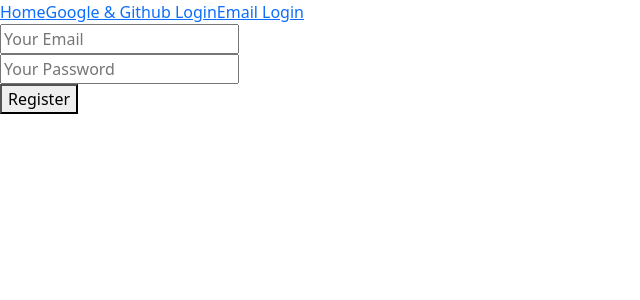
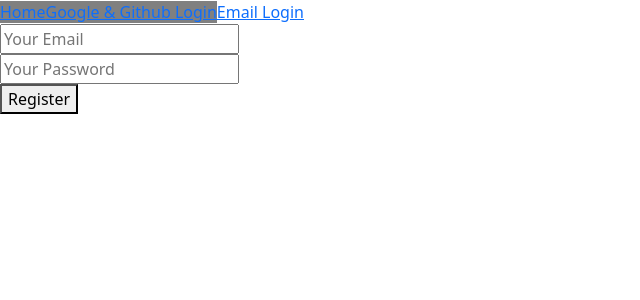
Before and after one commit to sadmanador/email-password-base-auth, a React (Create React App) app: page / in a window 1280 px wide. Shown: the top 300 px of the page, without its empty margins (0-640 px from the left). Built offline with nearby package versions, Linux system fonts and the light colour scheme.

Commit message:
57-4 done!

```diff
--- a/src/components/Bootstrap-form/Bootstrap-Form.js
+++ b/src/components/Bootstrap-form/Bootstrap-Form.js
@@ -1,10 +1,23 @@
 import Button from 'react-bootstrap/Button';
 import Form from 'react-bootstrap/Form';
+import app from '../../firebase/firebase.init'
+import { getAuth, createUserWithEmailAndPassword } from "firebase/auth";
 
+const auth = getAuth(app);
 
 const handleFormSubmit = event => {
- event.preventDefault();
- console.log(event.target.email.value)
+    event.preventDefault();
+    const email = event.target.email.value;
+    const password = event.target.password.value;
+    console.log(email, password);
+    createUserWithEmailAndPassword(auth, email, password)
+    .then(result => {
+        const user = result.user;
+        console.log(user);
+    })
+    .catch(error =>{
+        console.error('error: ', error)
+    })
 }
 
 function BootstrapForm() {
@@ -14,12 +27,12 @@ function BootstrapForm() {
             <Form onSubmit={handleFormSubmit}>
                 <Form.Group className="mb-3" controlId="formBasicEmail">
                     <Form.Label>Email address</Form.Label>
-                    <Form.Control type="email" name='email' placeholder="Enter email" />
+                    <Form.Control type="email" name='email' placeholder="Enter email" required/>
                 </Form.Group>
 
                 <Form.Group className="mb-3" controlId="formBasicPassword">
                     <Form.Label>Password</Form.Label>
-                    <Form.Control type="password" placeholder="Password" />
+                    <Form.Control type="password" name='password' placeholder="Password" required/>
                 </Form.Group>
                 <Button variant="primary" type="submit">
                     Register
--- /dev/null
+++ b/src/components/Header/Header.css
@@ -0,0 +1,3 @@
+.active__link{
+    background-color: gray;
+}
--- a/src/components/Header/Header.js
+++ b/src/components/Header/Header.js
@@ -1,12 +1,13 @@
 import React from 'react';
 import { NavLink } from 'react-router-dom';
+import './Header.css'
 
 const Header = () => {
     return (
         <nav>
-            <NavLink to='/'>Home</NavLink>
-            <NavLink to='/'>Google & Github Login</NavLink>
-            <NavLink to='/bootstrapForm'>Email Login</NavLink>
+            <NavLink className={({isActive})=>isActive ? 'active__link' : undefined} to='/'>Home</NavLink>
+            <NavLink className={({isActive})=>isActive ? 'active__link' : undefined} to='/'>Google & Github Login</NavLink>
+            <NavLink className={({isActive})=>isActive ? 'active__link' : undefined} to='/bootstrapForm'>Email Login</NavLink>
         </nav>
     );
 };
```
